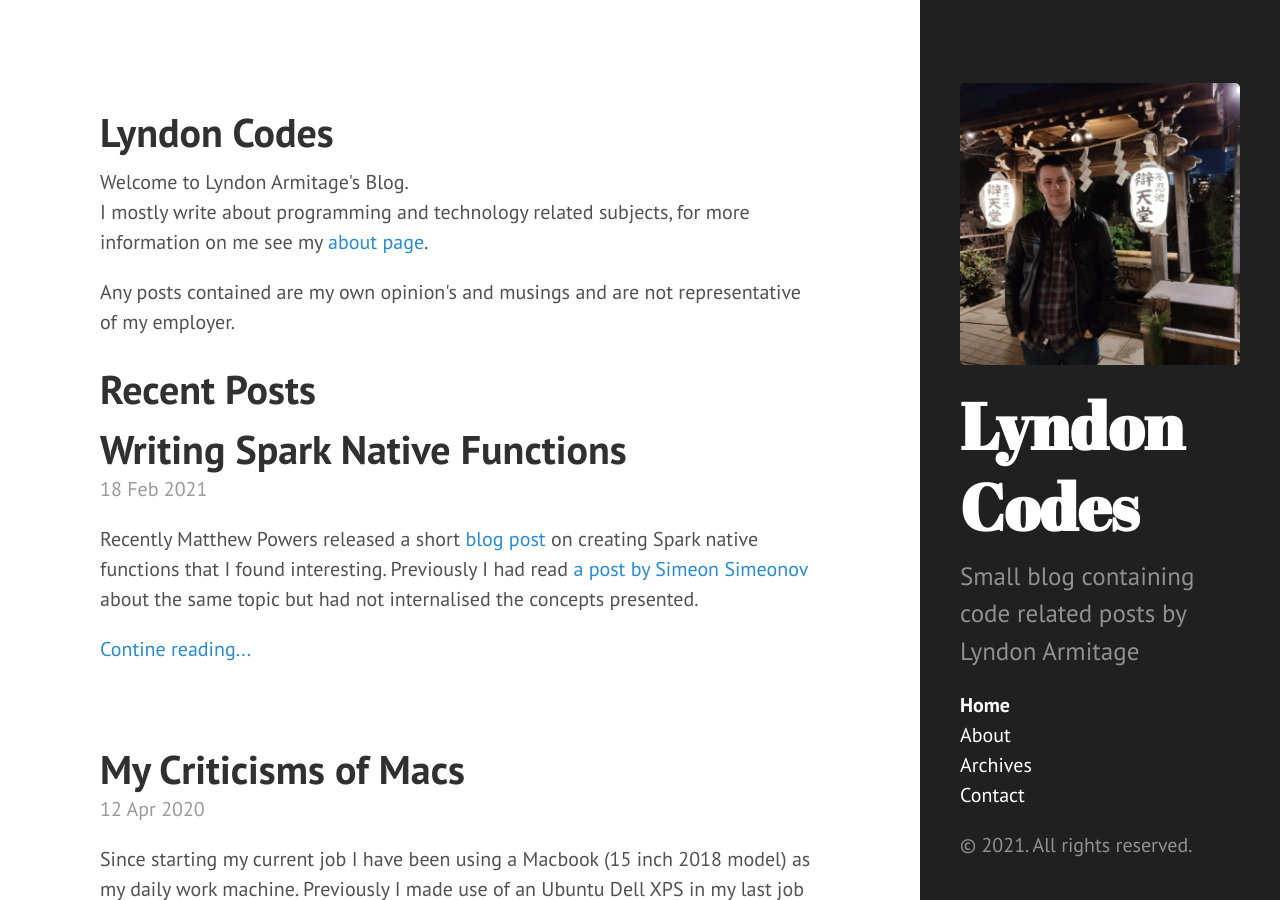
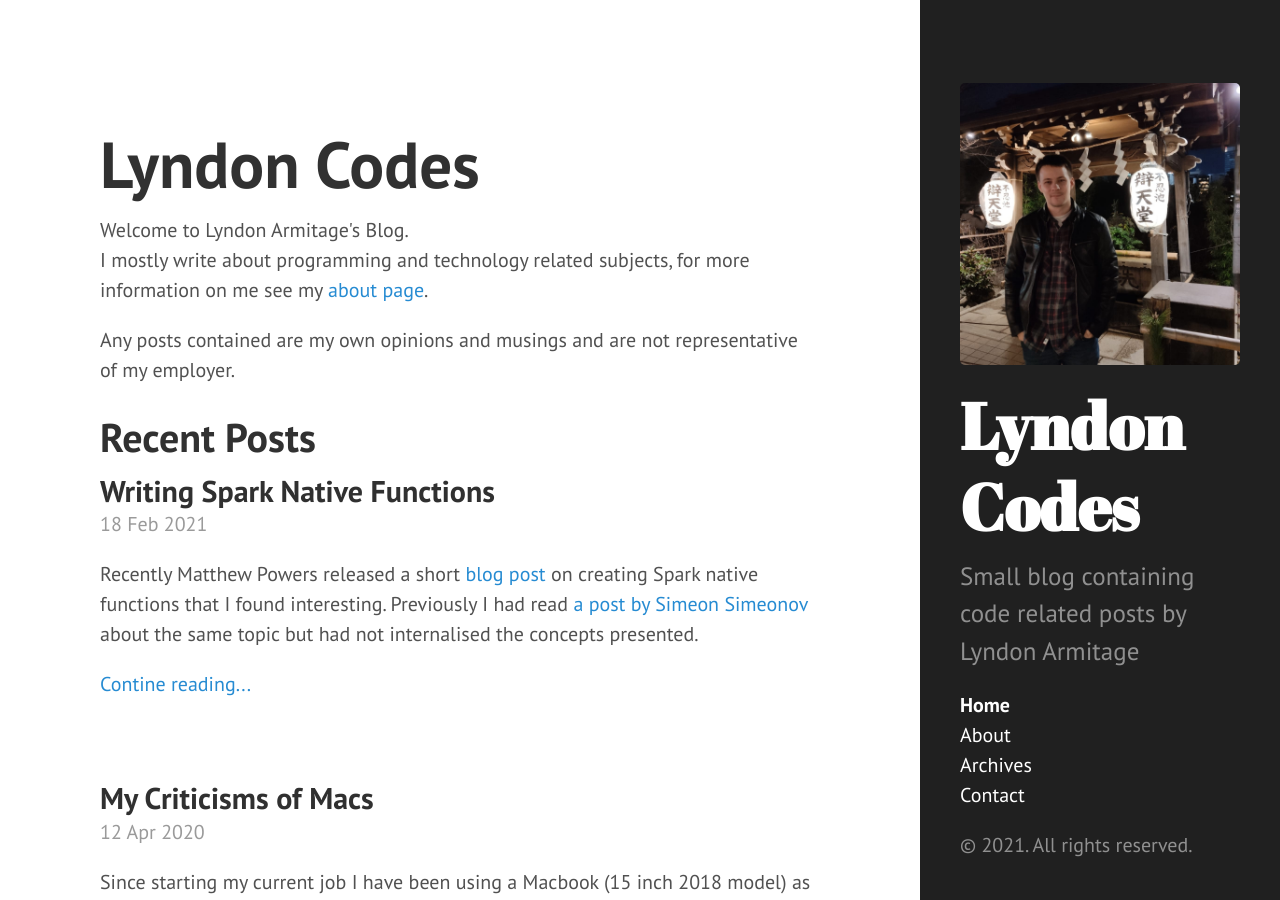
Before and after one commit to LyndonArmitage/lyndonarmitage.github.io, a Jekyll site: the page built from index.html, in a window 1280 px wide and 900 px high. Built offline with Jekyll 4.4.1, drawn with Linux system fonts in a browser that asks for light colours; nearby versions of some CDN libraries; the list of posts is cut into pages by our own code.

Commit message:
Made the title stand out more on home page

```diff
--- a/index.html
+++ b/index.html
@@ -4,14 +4,14 @@ title: Home
 ---
 {% if paginator.page == 1%}
 <div class="intro">
-  <h1>{{site.title}}</h1>
+  <h1 style="font-size: 3.25rem">{{site.title}}</h1>
   <p>
   Welcome to Lyndon Armitage's Blog.<br />
   I mostly write about programming and technology related subjects, for more
   information on me see my <a href="/about">about page</a>.
   </p>
   <p>
-  Any posts contained are my own opinion's and
+  Any posts contained are my own opinions and
   musings and are not representative of my employer.
   </p>
 </div>
@@ -21,11 +21,11 @@ title: Home
 <div class="posts">
   {% for post in paginator.posts %}
   <div class="post">
-    <h1 class="post-title">
+    <h2 class="post-title">
       <a href="{{ post.url }}">
         {{ post.title }}
       </a>
-    </h1>
+    </h2>
 
     <span class="post-date">{{ post.date | date_to_string }}</span>
     {{ post.excerpt }}
```
